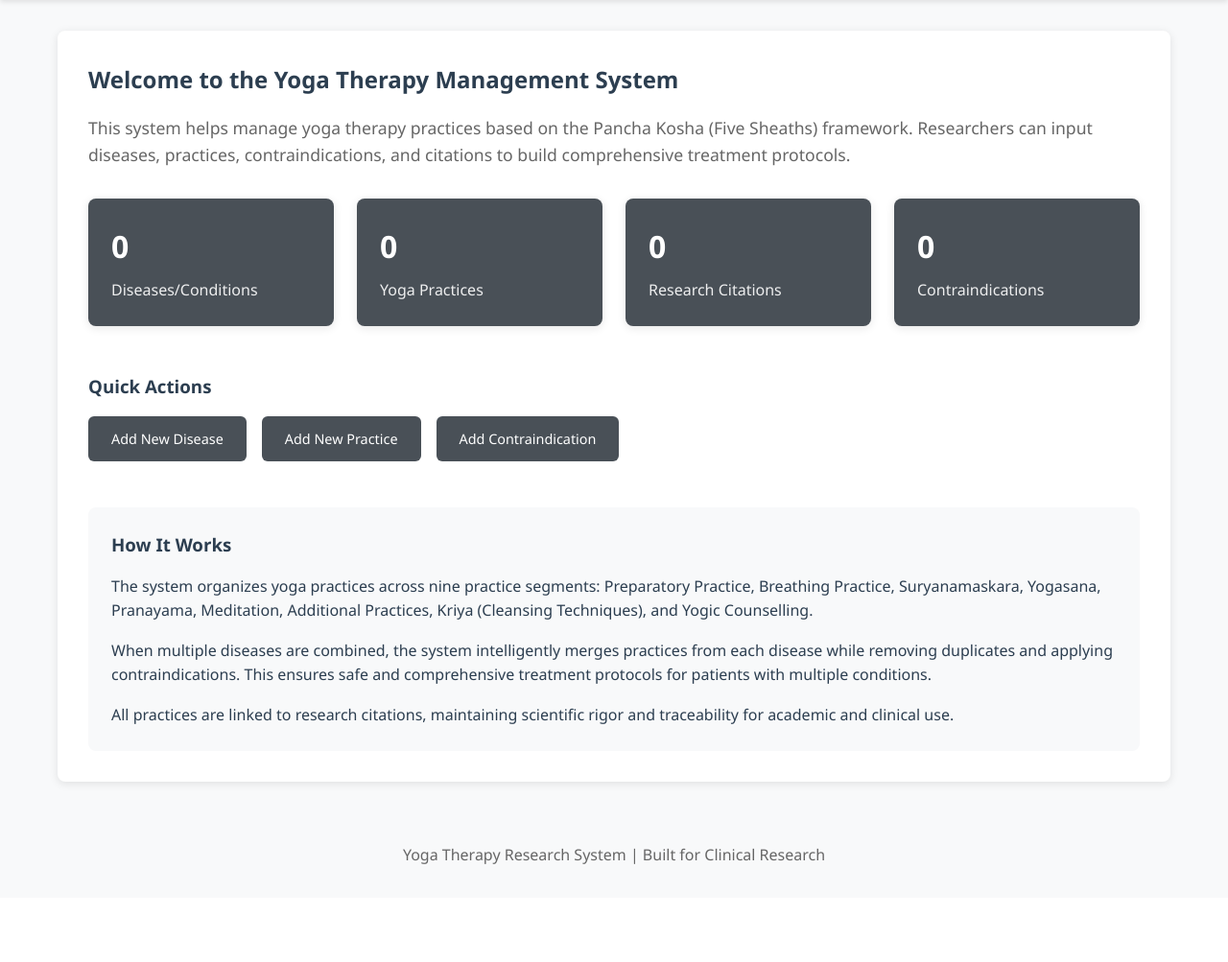
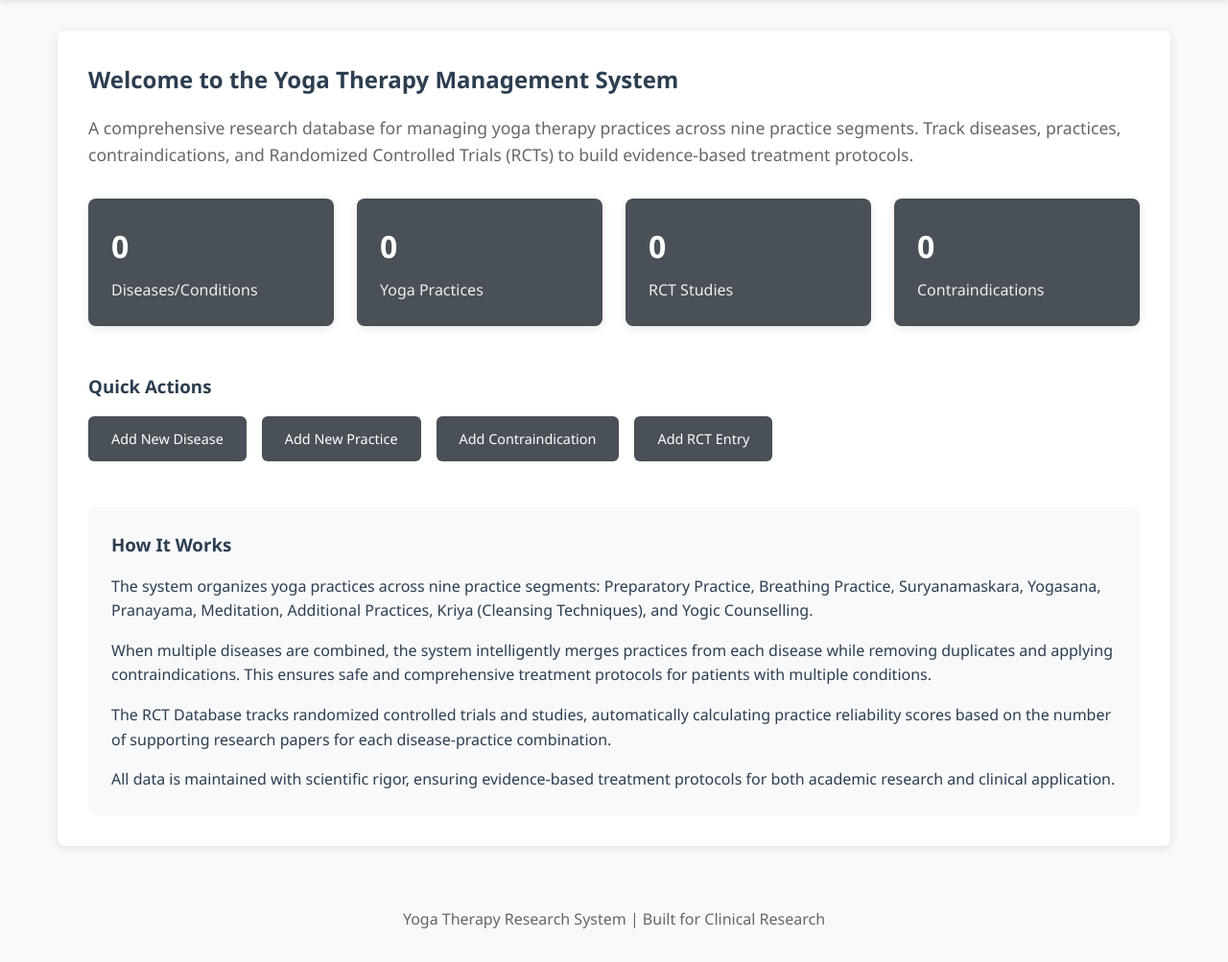
Before and after one commit to YashDaga874/yoga-therapy, a Flask app: page / in a window 1280 px wide. Shown: the part 185-1188 px from the top of the page at 96% size. Before the commit the page ends 1086 px from the top, so only its background shows below. Run offline with Flask 3, Linux system fonts and the light colour scheme; data that the repository does not hold is empty.

Commit message:
Update home page: Replace citations stat with RCT studies, add RCT quick action, update description

```diff
--- a/web/app.py
+++ b/web/app.py
@@ -76,7 +76,7 @@ def index():
     # Get statistics
     disease_count = session.query(Disease).count()
     practice_count = session.query(Practice).count()
-    citation_count = session.query(Citation).count()
+    rct_count = session.query(RCT).count()
     contraindication_count = session.query(Contraindication).count()
 
     session.close()
@@ -84,7 +84,7 @@ def index():
     return render_template('index.html',
                          disease_count=disease_count,
                          practice_count=practice_count,
-                         citation_count=citation_count,
+                         rct_count=rct_count,
                          contraindication_count=contraindication_count)
 
 
--- a/web/templates/index.html
+++ b/web/templates/index.html
@@ -4,8 +4,8 @@
 <h2>Welcome to the Yoga Therapy Management System</h2>
 
 <p style="font-size: 1.1rem; color: #666; margin: 1rem 0 2rem 0;">
-    This system helps manage yoga therapy practices based on the Pancha Kosha (Five Sheaths) framework.
-    Researchers can input diseases, practices, contraindications, and citations to build comprehensive
+    A comprehensive research database for managing yoga therapy practices across nine practice segments.
+    Track diseases, practices, contraindications, and Randomized Controlled Trials (RCTs) to build evidence-based
     treatment protocols.
 </p>
 
@@ -21,8 +21,8 @@
     </div>
 
     <div class="stat-card">
-        <h3>{{ citation_count }}</h3>
-        <p>Research Citations</p>
+        <h3>{{ rct_count }}</h3>
+        <p>RCT Studies</p>
     </div>
 
     <div class="stat-card">
@@ -38,6 +38,7 @@
         <a href="/disease/add" class="btn">Add New Disease</a>
         <a href="/practice/add" class="btn">Add New Practice</a>
         <a href="/contraindication/add" class="btn">Add Contraindication</a>
+        <a href="/rct/add" class="btn">Add RCT Entry</a>
     </div>
 </div>
 
@@ -56,9 +57,14 @@
         treatment protocols for patients with multiple conditions.
     </p>
 
+    <p style="margin-bottom: 1rem;">
+        The RCT Database tracks randomized controlled trials and studies, automatically calculating practice
+        reliability scores based on the number of supporting research papers for each disease-practice combination.
+    </p>
+
     <p>
-        All practices are linked to research citations, maintaining scientific rigor and traceability
-        for academic and clinical use.
+        All data is maintained with scientific rigor, ensuring evidence-based treatment protocols for both
+        academic research and clinical application.
     </p>
 </div>
 {% endblock %}
```
